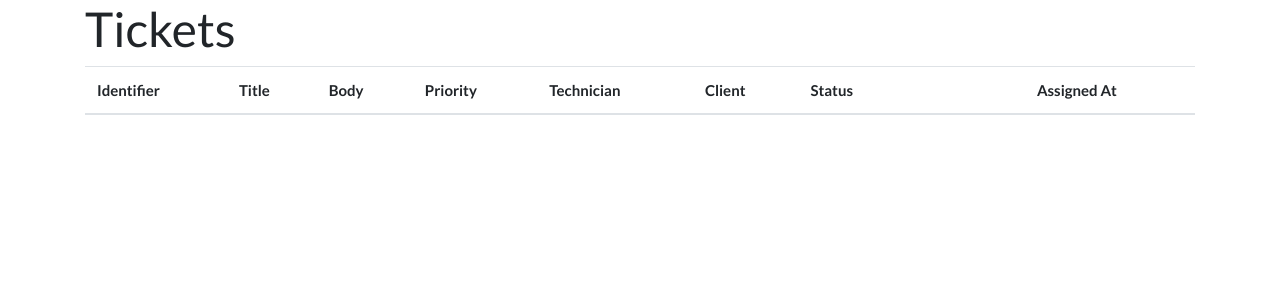
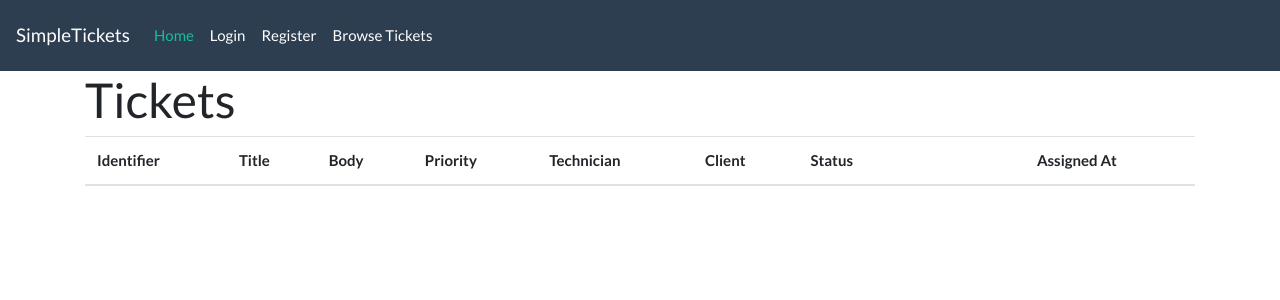
Before and after one commit to Youssef-Ait-Elhaj/SimpleTickets, a Symfony app: template templates/ticket/index.html.twig in a window 1280 px wide. Shown: the top 300 px of the page. Run offline with Twig, Linux system fonts and the light colour scheme; the template is opened without the code that fills it, so the values that code supplies are empty; some libraries are stand-ins or nearby versions.

Commit message:
Finished Technician functionality

```diff
--- a/src/Security/LoginFormAuthenticator.php
+++ b/src/Security/LoginFormAuthenticator.php
@@ -96,7 +96,7 @@ class LoginFormAuthenticator extends AbstractFormLoginAuthenticator implements P
             return new RedirectResponse($targetPath);
         }
 
-        return new RedirectResponse($this->urlGenerator->generate('dashboard'));
+        return new RedirectResponse($this->urlGenerator->generate('tickets_index'));
 //        throw new \Exception('TODO: provide a valid redirect inside '.__FILE__);
     }
 
--- a/templates/base.html.twig
+++ b/templates/base.html.twig
@@ -8,15 +8,57 @@
             <link rel="stylesheet" href="https://stackpath.bootstrapcdn.com/font-awesome/4.7.0/css/font-awesome.min.css" />
             <link rel="stylesheet" href="/css/bootstrap.min(2).css"/>
 {#            <link rel="stylesheet" href="https://stackpath.bootstrapcdn.com/bootstrap/4.5.0/css/bootstrap.min.css">#}
-            <style>
-                .priovh {
-                    background-color: #ff0000;
-                }
-            </style>
         {% endblock %}
     </head>
     <body>
-        {% block body %}{% endblock %}
+    {% block navbar %}
+        <nav class="navbar navbar-expand-lg navbar-dark bg-primary">
+            <a class="navbar-brand" href="#">SimpleTickets</a>
+            <button class="navbar-toggler" type="button" data-toggle="collapse" data-target="#navbarColor01" aria-controls="navbarColor01" aria-expanded="false" aria-label="Toggle navigation">
+                <span class="navbar-toggler-icon"></span>
+            </button>
+
+            <div class="collapse navbar-collapse" id="navbarColor01">
+                <ul class="navbar-nav mr-auto">
+                    <li class="nav-item active">
+                        <a class="nav-link" href="#">Home <span class="sr-only">(current)</span></a>
+                    </li>
+                    <li class="nav-item">
+                        <a class="nav-link" href="/login">Login</a>
+                    </li>
+                    <li class="nav-item">
+                        <a class="nav-link" href="/register">Register</a>
+                    </li>
+                    <li class="nav-item">
+                        <a class="nav-link" href="{{ path('tickets_index') }}">Browse Tickets</a>
+                    </li>
+                </ul>
+{#                <form class="form-inline my-2 my-lg-0">#}
+{#                    <input class="form-control mr-sm-2" type="text" placeholder="Search">#}
+{#                    <button class="btn btn-secondary my-2 my-sm-0" type="submit">Search</button>#}
+{#                </form>#}
+                <div>
+                    <li style="list-style: none" class="nav-item">
+{#                        {% if is_granted('ROLE_ADMIN') %}#}
+{#                            <a style="color: white" class="nav-link" href="">Logged In As ADMIN - {{ app.user }}</a>#}
+{#                        {% elseif is_granted('ROLE_TECHNICIAN') %}#}
+{#                            <a style="color: white" class="nav-link" href="">Logged In As TECHNICIAN - {{ app.user }}</a>#}
+{#                        {% elseif is_granted('ROLE_CLIENT') %}#}
+{#                            <a style="color: white" class="nav-link" href="">Logged In As CLIENT - {{ app.user }}</a>#}
+{#                        {% endif %}#}
+
+                        {% if app.user %}
+                            <div class="mb-3">
+                                <p style="color: white">You are logged in as <i>{{ app.user.username }}</i>, <a href="{{ path('app_logout') }}">Logout</a></p>
+                            </div>
+                        {% endif %}
+                    </li>
+                </div>
+            </div>
+        </nav>
+    {% endblock %}
+        {% block body %}
+        {% endblock %}
         {% block javascripts %}
             <script src="/js/jquery.min.js"></script>
             <script src="/js/popper.min.js"></script>
--- a/templates/ticket/index.html.twig
+++ b/templates/ticket/index.html.twig
@@ -16,10 +16,11 @@
                 <th scope="col">Technician</th>
                 <th scope="col">Client</th>
                 <th scope="col">Status</th>
+{#                offset assigned at by 1 #}
+{#                {% if is_granted('ROLE_TECHNICIAN') %}#}
+{#                    <th scope="col"></th>#}
+{#                {% endif %}#}
                 {% if is_granted('ROLE_ADMIN') or is_granted('ROLE_TECHNICIAN') %}
-{#                    <th scope="col"></th>#}
-{#                    <th scope="col"></th>#}
-{#                    <th scope="col"></th>#}
                     <th scope="col">Assigned At</th>
                 {% else %}
                     <th scope="col"></th>
@@ -72,7 +73,7 @@
                                 AWAITING ADMIN APPROVAL ...
                             {% endif %}
                         {% elseif is_granted('ROLE_TECHNICIAN') or is_granted('ROLE_CLIENT') %}
-                            <p class="text-info">{{ ticket.technician }}</p>
+                            <p class="text-black-50">{{ ticket.technician }}</p>
                         {% endif %}
                     </td>
                     <td>{{ ticket.customer }}</td>
@@ -90,6 +91,8 @@
                                     <p class="text-danger"> {{ ticket.status }}</p>
                                 {% elseif ticket.status == "ASSIGNED" %}
                                     <p class="text-info"> {{ ticket.status }}</p>
+                                {% elseif ticket.status == "DONE" %}
+                                    <p class="text-success"> {{ ticket.status }}</p>
                                 {% else %}
                                     <p class="text-dark">OPEN</p>
                                 {% endif %}
@@ -102,9 +105,26 @@
                         <td><a class="text-danger" href="{{ path('ticket_delete', {'id': ticket.id}) }}">Delete</a></td>
                     {% endif %}
                     {% if ticket.status == "ASSIGNED" %}
-                        <td>{{ ticket.assignmentDate|date("m/d/Y") }}</td>
+                        <td>
+                            {{ ticket.assignmentDate|date("m/d/Y") }}
+                        </td>
+                    {% else %}
+                        <td></td>
+                    {% endif %}
+                    {#                            Show mark as done if current technician is assigned to ticket #}
+                    {% if is_granted('ROLE_TECHNICIAN') and is_granted('IS_AUTHENTICATED_FULLY') and ticket.status != "DONE" %}
+                        {% if ticket.technician is not null  %}
+                            {% if ticket.technician.id == app.user.id %}
+                                <td><a class="text-info" href="{{ path('ticket_done', {'id': ticket.id}) }}">
+                                        Mark as done</a></td>
+                            {% else %}
+                                <td></td>
+                            {% endif %}
+                            {% else %}
+                                <td></td>
+                        {% endif %}
                         {% else %}
-                        <td></td>
+                            <td></td>
                     {% endif %}
                 </tr>
             {% endfor %}
```
Also changed, not shown: src/Controller/DashboardController.php (deleted, +0 -19 lines), src/Controller/TicketController.php (+12 -0 lines), src/Form/RegistrationFormType.php (+15 -2 lines), templates/dashboard/dashboard.html.twig (deleted, +0 -8 lines), templates/registration/register.html.twig (+5 -3 lines), templates/security/login.html.twig (+0 -10 lines).
